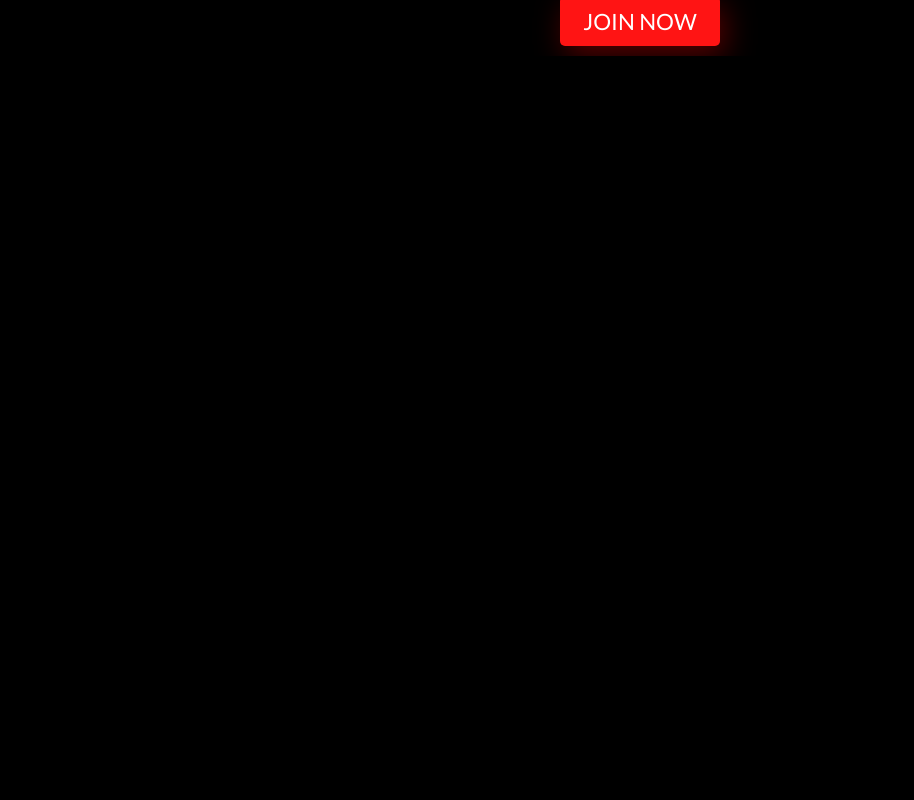
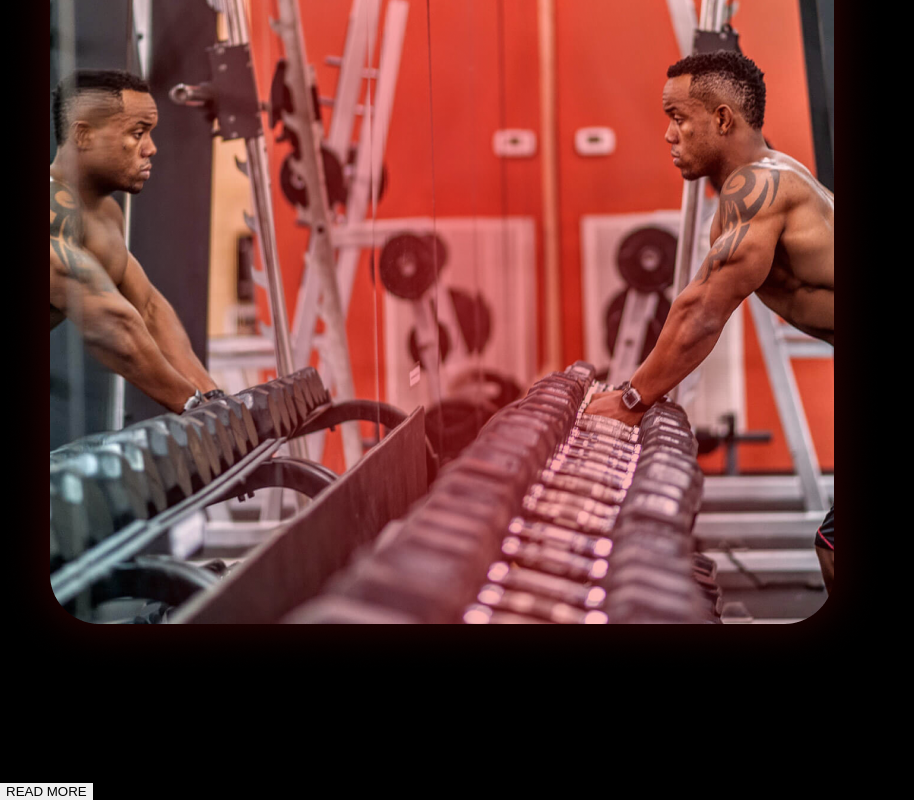
Before and after one commit to ecpieritz/gay-spa, a React (Create React App) app: page / in a window 1280 px wide. Shown: the part 1972-2772 px from the top of the page, without its empty margins (0-914 px from the left). Before the commit the page ends 2028 px from the top, so only its background shows below. Built offline with nearby package versions, Linux system fonts and the light colour scheme.

Commit message:
Added About section

```diff
--- a/src/App.js
+++ b/src/App.js
@@ -3,6 +3,7 @@ import Navbar from './Components/Navbar';
 import Header from './Components/Header';
 import Feature from './Components/Feature';
 import Presentation from './Components/Presentation';
+import About from './Components/About';
 
 function App() {
   return (
@@ -11,6 +12,7 @@ function App() {
       <Header />
       <Feature />
       <Presentation />
+      <About />
     </div>
   );
 }
--- /dev/null
+++ b/src/Components/About.jsx
@@ -0,0 +1,19 @@
+import React from 'react';
+import imgAbout from '../images/home__about.png'
+
+function About() {
+  return (
+    <section id='about'>
+      <div className='about-image'>
+        <img src={imgAbout} alt="man exercising" />
+      </div>
+      <div className='about-text'>
+        <h1>LEARN MORE ABOUT US</h1>
+        <p>Lorem ipsum dolor sit amet consectetur adipisicing elit. Itaque quae iste sit, delectus quidem, natus saepe beatae obcaecati adipisci, officia dolorem architecto qui rem laudantium.</p>
+        <button>READ MORE</button>
+      </div>
+    </section>
+  );
+}
+
+export default About;
```
